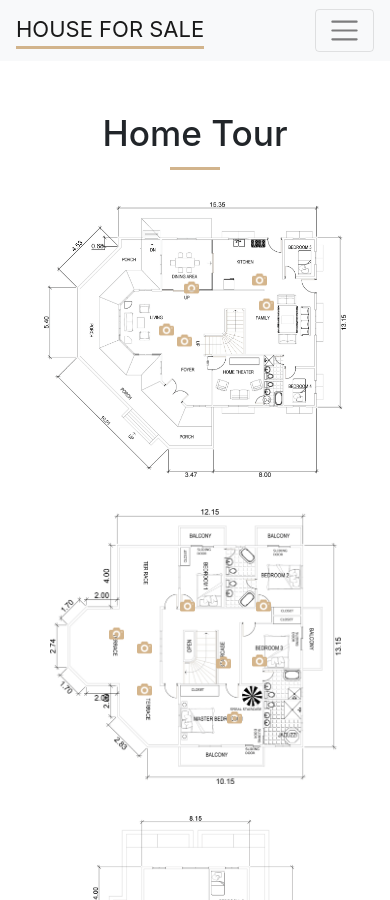
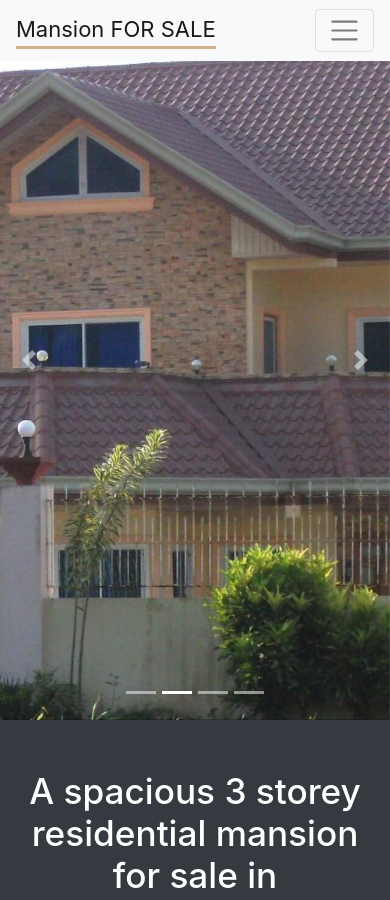
Before and after one commit to carlcastello/john-static-website, a Jekyll site: the page built from index.html, in a window 390 px wide and 900 px high. Built offline with Jekyll 4.4.1, drawn with Linux system fonts in a browser that asks for light colours; comment, search, counter and statistics services are not loaded; some of the changed text lies outside the part shown.

Commit message:
Added blue belt and undo hidden carousel

```diff
--- a/_config.yml
+++ b/_config.yml
@@ -13,12 +13,10 @@
 # you will see them accessed via {{ site.title }}, {{ site.email }}, and so on.
 # You can create any custom variable you would like, and they will be accessible
 # in the templates via {{ site.myvariable }}.
-title: House For Sale
+title: Mansion For Sale
 email: carl.castello96@gmail.com
 description: >- # this means to ignore newlines until "baseurl:"
-  Write an awesome description for your new site here. You can edit this
-  line in _config.yml. It will appear in your document head meta (for
-  Google search results) and in your feed.xml site description.
+  A spacious 3 storey residential mansion for sale in Calapan City, Oriental Mindoro
 baseurl: "/" # the subpath of your site, e.g. /blog
 url: "/" # the base hostname & protocol for your site, e.g. http://example.com
 
--- a/_includes/header.html
+++ b/_includes/header.html
@@ -1,7 +1,7 @@
 <nav class="navbar navbar-expand-md fixed-top navbar-light bg-light">
   <div class="container">
     <a href="{{ '/' | relative_url }}" class="navbar-brand">
-      HOUSE FOR SALE
+      Mansion FOR SALE
       <hr>
     </a>
     <button class="navbar-toggler" type="button" data-toggle="collapse" data-target="#navbar">
--- a/assets/sass/john-static-website/_carousel.scss
+++ b/assets/sass/john-static-website/_carousel.scss
@@ -25,13 +25,3 @@
     height: 80vh;
   }
 }
-
-@include media-breakpoint-down(xs) {
-  #carousel-container {
-    height: 62px;
-
-    * {
-      display: none;
-    }
-  }
-}
--- a/assets/sass/john-static-website/_misc.scss
+++ b/assets/sass/john-static-website/_misc.scss
@@ -14,8 +14,6 @@
     height: 275px !important;
   }
 }
-
-
 
 // Ground floor camera image
 .blueprint-camera-image-container {
@@ -96,8 +94,6 @@
     right: 35%;
   }
 }
-
-
 
 @include media-breakpoint-only(md) {
   // Ground Floor camera image
--- a/assets/sass/john-static-website/_theme.scss
+++ b/assets/sass/john-static-website/_theme.scss
@@ -51,15 +51,22 @@
 
 .btn-inverse {
   background-color: transparent;
-  border: 1px solid $gray-900;
-  color: $gray-900;
 
   &:hover,
   &:focus {
     border: 1px solid darken($primary, 10%);
     background-color: darken($primary, 7.5%);
-    color: $gray-900;
   }
+}
+
+.btn-dark {
+  border: 1px solid $gray-900;
+  color: $gray-900;
+}
+
+.btn-light {
+  border: 1px solid $white;
+  color: $white;
 }
 
 .contact-link {
--- a/index.html
+++ b/index.html
@@ -5,6 +5,21 @@
 ---
 
 {% include carousel.html slides=site.data.landing_carousel %}
+<section class="section-dark">
+  <div class="container">
+    <div class="row">
+      <div class="col w-100">
+          <h2 class="text-center">A spacious 3 storey residential mansion for sale in Calapan&nbsp;City,&nbsp;Oriental Mindoro</h2>
+      </div>
+    </div>
+    <hr>
+    <div class="row justify-content-center margin-top-sm">
+      <div class="col-sm-3 my-3">
+        <a class="btn btn-inverse btn-light full-width" href="{{ '/gallery' | relative_url }}">Gallery</a>
+      </div>
+    </div>
+  </div>
+</section>
 <section>
   <div class="container">
     <div class="row">
@@ -60,7 +75,7 @@
     </div>
     <div class="row justify-content-center margin-top-sm">
       <div class="col-sm-3">
-        <a class="btn btn-inverse full-width" href="{{ '/about' | relative_url }}">Learn More</a>
+        <a class="btn btn-inverse btn-dark full-width" href="{{ '/about' | relative_url }}">Learn More</a>
       </div>
     </div>
   </div>
```
